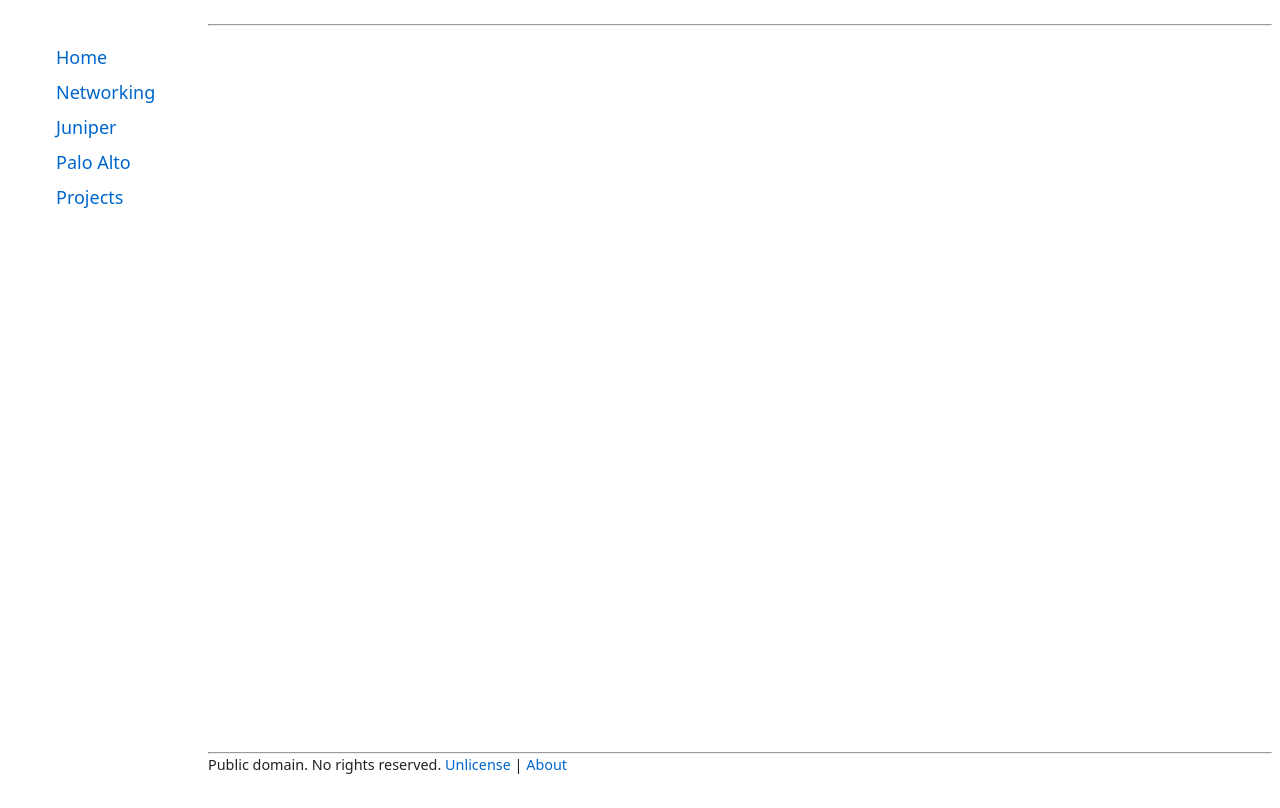
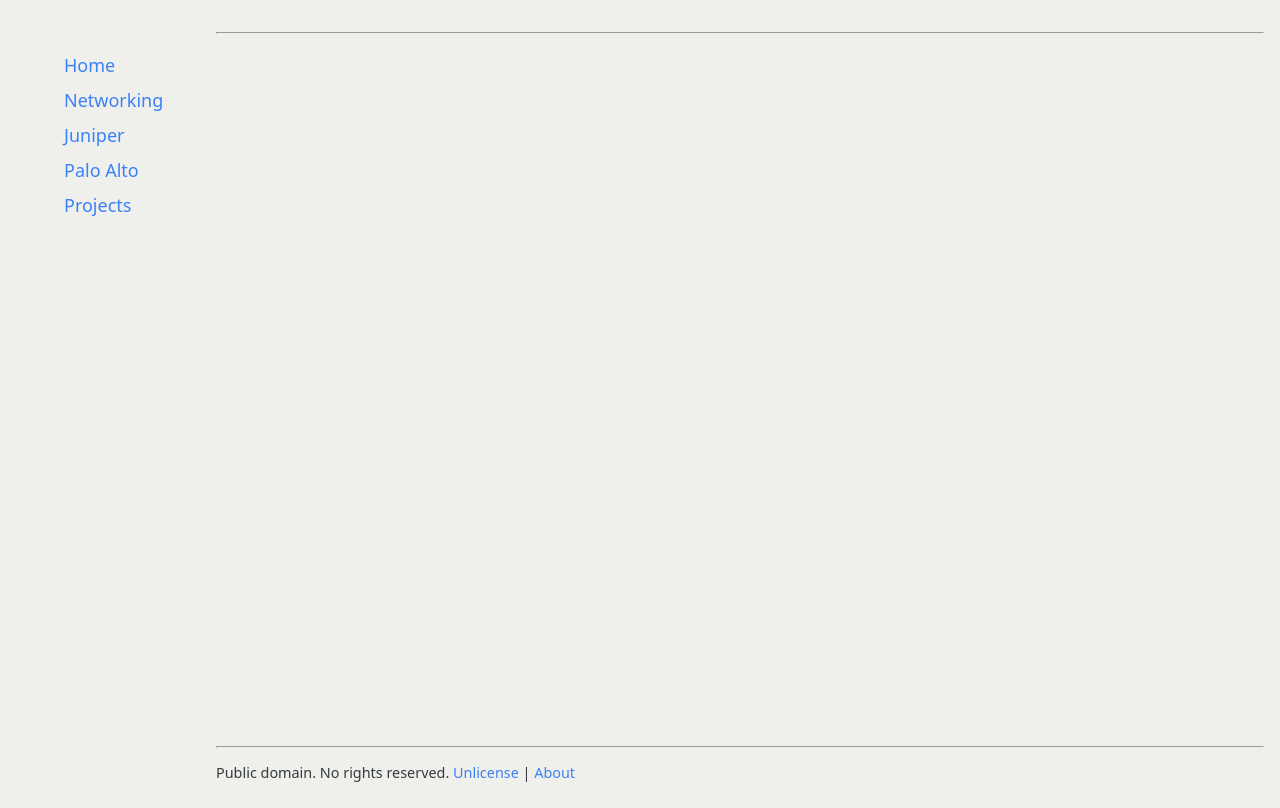
Before and after one commit to rannday/static-site, an Eleventy site: page src/base.html in a window 1280 px wide. Built offline with nearby package versions, Linux system fonts and the light colour scheme; Eleventy itself is replaced by a stand-in of ours; files that its build step writes are made by us from their sources.

Commit message:
dark & light mode

```diff
--- a/src/base.html
+++ b/src/base.html
@@ -1,27 +1,108 @@
 <!doctype html>
-<html lang="en" class="no-js">
+<html lang="en">
 <head>
   <meta charset="utf-8">
   <meta name="robots" content="noindex, nofollow">
   <meta name="viewport" content="width=device-width, initial-scale=1">
-  <meta name="theme-color" content="#ffffff">
+  <meta name="theme-color" content="#f0f4f8" media="(prefers-color-scheme: light)">
+  <meta name="theme-color" content="#121212" media="(prefers-color-scheme: dark)">
   <title>{{ title }} | rannday.com</title>
   <link rel="icon" href="/favicon.ico">
   <style>
-    .no-js body > * {
-      display: none;
+    /* Style */
+    :root {
+      font-size: 16px;
+      color-scheme: light dark;
+      --font-sans: system-ui, -apple-system, BlinkMacSystemFont, "Segoe UI", Helvetica, Arial, sans-serif;
+      --font-serif: Georgia, "Times New Roman", Times, serif;
+      --font-mono: Menlo, Consolas, "Liberation Mono", SFMono-Regular, monospace;
+      --light: #efefec;
+      --dark: #333b3c;
+      --accent-light: #60a5fa;
+      --accent-dark: #3b82f6;
+      --space-xs: 0.25rem;
+      --space-sm: 0.5rem;
+      --space-md: 1rem;
+      --space-lg: 2rem;
+      --space-xl: 4rem;
+    }
+
+    body {
+      font-family: var(--font-sans);
+      color: light-dark(var(--dark), var(--light));
+      background-color: light-dark(var(--light), var(--dark));
+      line-height: 1.5;
+    }
+    a {
+      color: light-dark(var(--accent-dark), var(--accent-light));
+      text-decoration: none;
+    }
+    a:hover,
+    a:focus {
+      text-decoration: underline;
+    }
+    a:focus-visible {
+      outline: 2px solid light-dark(var(--accent-dark), var(--accent-light));
+      outline-offset: 2px;
+    }
+    h1, h2, h3, h4, h5, h6 {
+      font-weight: 600;
+      line-height: 1.2;
+      margin-top: var(--space-md);
+      margin-bottom: var(--space-sm);
+    }
+    p {
+      margin-bottom: var(--space-md);
+      max-width: 65ch;
+    }
+    nav ul {
+      list-style: none;
+      margin: 0;
+      padding: var(--space-sm) var(--space-md);
+      gap: var(--space-md);
+    }
+    nav a {
+      font-size: 1.125rem;
+      font-weight: 500;
+      padding: var(--space-xs) var(--space-sm);
+      display: block;
+    }
+    /* Layout */
+    html, body {
+      height: 100%;
+    }
+    #grid {
+      display: grid;
+      grid-template-columns: 200px 1fr;  /* nav | everything else */
+      grid-template-rows: auto 1fr auto; /* header | main | footer */
+      grid-template-areas:
+        "nav header"
+        "nav main"
+        "nav footer";
+      min-height: 100vh;
+    }
+    nav {
+      grid-area: nav;
+      padding: var(--space-lg);
+    }
+    header {
+      grid-area: header;
+      padding: var(--space-sm);
+    }
+    main {
+      grid-area: main;
+      padding: var(--space-md);
+    }
+    footer {
+      grid-area: footer;
+      align-items: center;
+      padding: var(--space-sm);
+      font-size: 0.9rem;
     }
   </style>
-  <link rel="preload" href="/css/main.css" as="style" onload="this.rel='stylesheet'">
-  <noscript><link rel="stylesheet" href="/css/main.css"></noscript>
 {% if highlightjs %}  <link rel="preload" href="/css/highlight.css" as="style" onload="this.rel='stylesheet'">{% endif %}
 </head>
 <body>
-<noscript>
-  <p style="color: red; text-align: center; padding: 2em;">
-    This site requires JavaScript to be enabled for syntax highlighting and other features to work properly.
-  </p>
-</noscript>
 <div id="grid">
   <nav>
     <ul>
@@ -48,7 +129,6 @@
     </p>
   </footer>
 </div>
-<script>document.documentElement.classList.remove('no-js');</script>
 {% if highlightjs %}<script type="module" src="/js/hljs-init.js"></script>{% endif %}
 </body>
 </html>
--- a/src/css/layout.css
+++ /dev/null
@@ -1,36 +0,0 @@
-html, body {
-  height: 100%;
-}
-
-#grid {
-  display: grid;
-  grid-template-columns: 200px 1fr;  /* nav | everything else */
-  grid-template-rows: auto 1fr auto; /* header | main | footer */
-  grid-template-areas:
-    "nav header"
-    "nav main"
-    "nav footer";
-  min-height: 100vh;
-}
-
-nav {
-  grid-area: nav;
-  padding: var(--space-lg);
-}
-
-header {
-  grid-area: header;
-  padding: var(--space-sm);
-}
-
-main {
-  grid-area: main;
-  padding: var(--space-md);
-}
-
-footer {
-  grid-area: footer;
-  align-items: center;
-  padding: var(--space-sm);
-  font-size: 0.9rem;
-}
--- a/src/css/main.css
+++ /dev/null
@@ -1,3 +0,0 @@
-@import "./reset.css";
-@import "./style.css";
-@import "./layout.css";
--- a/src/css/reset.css
+++ /dev/null
@@ -1,59 +0,0 @@
-/* css reset
-   https://www.joshwcomeau.com/css/custom-css-reset/ */
-
-/* 1. Use a more-intuitive box-sizing model */
-*, *::before, *::after {
-  box-sizing: border-box;
-}
-
-/* 2. Remove default margin */
-* {
-  margin: 0;
-}
-
-/* 3. Enable keyword animations */
-@media (prefers-reduced-motion: no-preference) {
-  html {
-    interpolate-size: allow-keywords;
-  }
-}
-
-body {
-  /* 4. Add accessible line-height */
-  line-height: 1.5;
-  /* 5. Improve text rendering */
-  -webkit-font-smoothing: antialiased;
-}
-
-/* 6. Improve media defaults */
-img, picture, video, canvas, svg {
-  display: block;
-  max-width: 100%;
-}
-
-/* 7. Inherit fonts for form controls */
-input, button, textarea, select {
-  font: inherit;
-}
-
-/* 8. Avoid text overflows */
-p, h1, h2, h3, h4, h5, h6 {
-  overflow-wrap: break-word;
-}
-
-/* 9. Improve line wrapping */
-p {
-  text-wrap: pretty;
-}
-h1, h2, h3, h4, h5, h6 {
-  text-wrap: balance;
-}
-
-/*
-  10. Create a root stacking context
-*/
-#root, #__next {
-  isolation: isolate;
-}
-
-/* end css reset */
--- a/src/css/style.css
+++ /dev/null
@@ -1,57 +0,0 @@
-:root {
-  font-size: 16px;
-  --font-sans: system-ui, -apple-system, BlinkMacSystemFont, "Segoe UI", Helvetica, Arial, sans-serif;
-  --font-serif: Georgia, "Times New Roman", Times, serif;
-  --font-mono: Menlo, Consolas, "Liberation Mono", SFMono-Regular, monospace;
-
-  --color-bg: #ffffff;
-  --color-text: #222222;
-  --color-accent: #0066cc;
-  --color-muted: #666666;
-  --space-xs: 0.25rem;
-  --space-sm: 0.5rem;
-  --space-md: 1rem;
-  --space-lg: 2rem;
-  --space-xl: 4rem;
-}
-
-body {
-  font-family: var(--font-sans);
-  background-color: var(--color-bg);
-  color: var(--color-text);
-}
-
-a {
-  color: var(--color-accent);
-  text-decoration: none;
-}
-a:hover,
-a:focus {
-  text-decoration: underline;
-}
-
-h1, h2, h3, h4, h5, h6 {
-  font-weight: 600;
-  line-height: 1.2;
-  margin-top: var(--space-md);
-  margin-bottom: var(--space-sm);
-}
-
-p {
-  margin-bottom: var(--space-md);
-  max-width: 65ch;
-}
-
-nav ul {
-  list-style: none;
-  margin: 0;
-  padding: var(--space-sm) var(--space-md);
-  gap: var(--space-md);
-}
-
-nav a {
-  font-size: 1.125rem;
-  font-weight: 500;
-  padding: var(--space-xs) var(--space-sm);
-  display: block;
-}
--- a/src/js/hljs-init.js
+++ b/src/js/hljs-init.js
@@ -21,6 +21,9 @@ document.querySelectorAll('pre > code').forEach(codeBlock => {
   button.style.color = 'white';
   button.style.background = 'none';
   button.style.border = 'none';
+
+  button.title = 'Copy code';
+  button.setAttribute('aria-label', 'Copy code');
 
   let icon = createElement(Copy);
   icon.setAttribute('width', '16');
```
Also changed, not shown: package.json (+4 -3 lines), .eleventy.js, README.md, reset.min.css (added), 1 other file.
